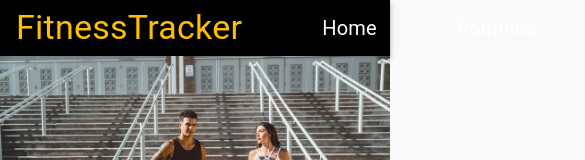
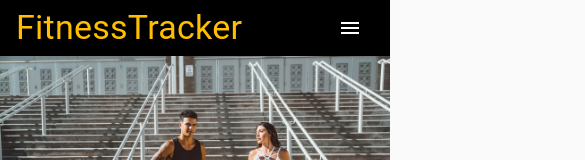
Before and after one commit to carlos-escamilla33/FitnessTrackerFrontEnd, a React (Create React App) app: page / in a window 390 px wide. Shown: the top 160 px of the page, 585 px wide, since content can reach past the window. Built offline with nearby package versions, Linux system fonts and the light colour scheme.

Commit message:
finished responsive menu

```diff
--- a/src/components/DrawerMenu/DrawerMenu.js
+++ b/src/components/DrawerMenu/DrawerMenu.js
@@ -1,6 +1,7 @@
 import React, { useState, useContext } from 'react';
 import { UserContext } from '../../context/UserContext';
 import { Link } from "react-router-dom";
+import useStyles from './stylesDrawerMenu';
 import MenuIcon from "@material-ui/icons/Menu"
 import {
     Drawer,
@@ -13,6 +14,7 @@ import {
 const DrawerMenu = () => {
     const { user, token } = useContext(UserContext);
     const [openDrawer, setOpenDrawer] = useState(false);
+    const classes = useStyles();
 
     const updateDrawer = (event) => {
         event.preventDefault();
@@ -22,48 +24,48 @@ const DrawerMenu = () => {
 
     return (
         <>
-            <Drawer open={openDrawer} onClose={updateDrawer}>
+            <Drawer open={openDrawer} onClose={updateDrawer} classes={{paper: classes.paper}}>
                 <List>
                     <ListItem onClick={updateDrawer}>
                         <ListItemText>
-                            <Link to="/">Home</Link>
+                            <Link className={classes.link} to="/">Home</Link>
                         </ListItemText>
                     </ListItem>
                     <ListItem onClick={updateDrawer}>
                         <ListItemText>
-                            <Link to="/routines">Routines</Link>
+                            <Link className={classes.link} to="/routines">Routines</Link>
                         </ListItemText>
                     </ListItem>
                     {
                         token.length > 1 ?
                             <ListItem onClick={updateDrawer}>
                                 <ListItemText>
-                                    <Link to={`/users/${user}/routines`}>Routines</Link>
+                                    <Link className={classes.link} to={`/users/${user}/routines`}>My Routines</Link>
                                 </ListItemText>
                             </ListItem> : null
                     }
                     <ListItem onClick={updateDrawer}>
                         <ListItemText>
-                            <Link to="/activities">Activities</Link>
+                            <Link className={classes.link} to="/activities">Activities</Link>
                         </ListItemText>
                     </ListItem>
                     {
                         token.length > 1 ?
                             <ListItem onClick={updateDrawer}>
                                 <ListItemText>
-                                    <Link to="/">Logout</Link>
+                                    <Link className={classes.link} to="/">Logout</Link>
                                 </ListItemText>
                             </ListItem>
                             :
                             <ListItem onClick={updateDrawer}>
                                 <ListItemText>
-                                    <Link to="/users/login">Login/Register</Link>
+                                    <Link className={classes.link} to="/users/login">Login/Register</Link>
                                 </ListItemText>
                             </ListItem>
                     }
                 </List>
             </Drawer>
-            <IconButton onClick={() => setOpenDrawer(!openDrawer)}>
+            <IconButton className={classes.icon} onClick={() => setOpenDrawer(!openDrawer)}>
                 <MenuIcon />
             </IconButton>
         </>
--- /dev/null
+++ b/src/components/DrawerMenu/stylesDrawerMenu.js
@@ -0,0 +1,21 @@
+import React from "react";
+import { makeStyles } from "@material-ui/core";
+
+const useStyles = makeStyles(() => ({
+    paper: {
+        background: "black",
+    },
+    link: {
+        textDecoration: "none",
+        color: 'white',
+        fontSize: "20px",
+        "&:hover": {
+            color: "#FFBF00",
+        }
+    },
+    icon: {
+        color: "white",
+    }
+}));
+
+export default useStyles;
--- a/src/components/NavBar/NavBar.js
+++ b/src/components/NavBar/NavBar.js
@@ -2,24 +2,21 @@ import React, { useContext } from "react";
 import { UserContext } from "../../context/UserContext";
 import { Link } from "react-router-dom";
 import useStyles from "./stylesNavBar.js";
+import DrawerMenu from "../DrawerMenu/DrawerMenu";
 import {
     AppBar,
     CssBaseline,
     Toolbar,
     Typography,
-    Button,
-    Container,
+    useTheme,
+    useMediaQuery
 } from "@material-ui/core";
 
 const NavBar = () => {
     const { token, setToken, setUser, user } = useContext(UserContext);
     const classes = useStyles();
-
-    const style = {
-        background: "black"
-    }
-
-    const myRoutines = `/users/${user}/routines`;
+    const theme = useTheme();
+    const isMobile = useMediaQuery(theme.breakpoints.down("md"));
 
     const logout = () => {
         setToken("");
@@ -33,11 +30,15 @@ const NavBar = () => {
                 <Typography variant="h4" className={classes.logo}>
                     FitnessTracker
                 </Typography>
+                {
+                    isMobile ?
+                        <DrawerMenu />
+                        :
                         <div>
                             <Link to="/" className={classes.link}>Home</Link>
                             <Link to="/routines" className={classes.link}>Routines</Link>
                             {
-                        token.length > 1 ? <Link to={myRoutines} className={classes.link}>My Routines</Link> : null
+                                token.length > 1 ? <Link to={`/users/${user}/routines`} className={classes.link}>My Routines</Link> : null
                             }
                             <Link to="/activities" className={classes.link}>Activities</Link>
                             {
@@ -45,6 +46,7 @@ const NavBar = () => {
                                     : <Link to="/users/login" className={classes.link}>Login/Register</Link>
                             }
                         </div>
+                }
             </Toolbar>
         </AppBar>
     )
```
Lines whose indentation alone changed are shown as unchanged.
